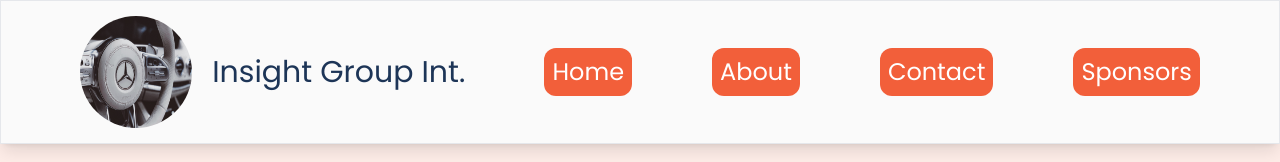
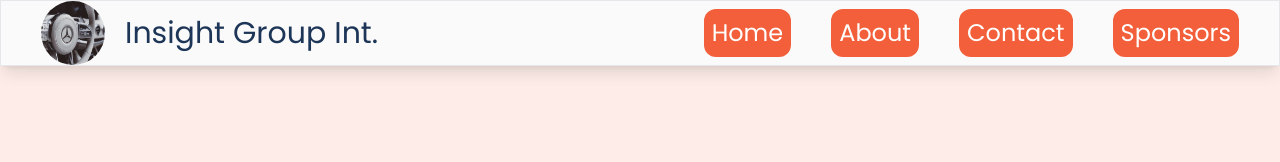
Before and after one commit to owusuvictorjnr/Insight-Group-Int, a Next.js app: page /about in a window 1280 px wide. Shown: the top 162 px of the page. Built offline with nearby package versions, Linux system fonts and the light colour scheme.

Commit message:
Fix: Navbar hight resize

```diff
--- a/components/Navbar.js
+++ b/components/Navbar.js
@@ -18,8 +18,8 @@ const Navbar = () => {
   };
 
   return (
-    <div className="bg-veryLightGray h-36 items-center flex top-0 z-20 left-0 right-0 fixed border shadow-lg  ">
-      <div className="flex justify-evenly  w-full">
+    <div className="bg-veryLightGray h-26 items-center flex top-0 z-20 left-0 right-0 fixed border shadow-lg  ">
+      <div className="flex justify-between px-10 w-full">
         <div className="flex gap-5">
           <Link href={'/'}>
             <Image
@@ -27,39 +27,41 @@ const Navbar = () => {
               alt="logo1"
               width={'50'}
               height={'50'}
-              className="rounded-full lg:h-28 lg:w-28 md:h-20 md:w-20 h-12 w-12 "
+              className="rounded-full lg:h-18 lg:w-18 md:h-16 md:w-16 h-12 w-12 "
             />
           </Link>
 
-          <p className="capitalize flex items-center lg:text-3xl md:text-2xl text-base text-[#1d3557]">
-            <Link href={'/'}>insight group int.</Link>
+          <p className="capitalize flex items-center justify-center lg:text-3xl md:text-2xl text-base text-[#1d3557] ">
+            <Link href={'/'}>
+              <p className="text-center">insight group int.</p>
+            </Link>
           </p>
         </div>
 
         {/*Large screen navbar*/}
         <div className="md:flex hidden">
-          <div className="flex items-center gap-10 lg:gap-20 capitalize text-2xl">
-            <Link href={'/'} className="">
-              <ul className="cursor-pointer py-2 px-2  hover:bg-brightRedLight rounded-xl hover:text-brightRedSupLight text-white bg-brightRed hover:underline duration-500  md:block">
-                <li>home</li>
+          <div className="flex items-center justify-between gap-5 lg:gap-10 capitalize text-2xl">
+            <Link href={'/'} className="cursor-pointer">
+              <ul className=" py-2 px-2  hover:bg-brightRedLight rounded-xl hover:text-brightRedSupLight text-white bg-brightRed hover:underline duration-500  md:block">
+                <li className="text-sm md:text-xl lg:text-2xl">home</li>
               </ul>
             </Link>
 
-            <Link href={'/about'}>
-              <ul className="cursor-pointer py-2 px-2  hover:bg-brightRedLight rounded-xl hover:text-brightRedSupLight text-white bg-brightRed hover:underline duration-500  md:block">
-                <li>about</li>
+            <Link href={'/about'} className="cursor-pointer">
+              <ul className="py-2 px-2  hover:bg-brightRedLight rounded-xl hover:text-brightRedSupLight text-white bg-brightRed hover:underline duration-500  md:block">
+                <li className="text-sm md:text-xl lg:text-2xl">about</li>
               </ul>
             </Link>
 
-            <Link href={'/contact'}>
-              <ul className="cursor-pointer py-2 px-2  hover:bg-brightRedLight rounded-xl hover:text-brightRedSupLight text-white bg-brightRed hover:underline duration-500  md:block  ">
-                <li>contact</li>
+            <Link href={'/contact'} className="cursor-pointer">
+              <ul className="py-2 px-2  hover:bg-brightRedLight rounded-xl hover:text-brightRedSupLight text-white bg-brightRed hover:underline duration-500  md:block  ">
+                <li className="text-sm md:text-xl lg:text-2xl">contact</li>
               </ul>
             </Link>
 
-            <Link href={'/sponsors'}>
-              <ul className="cursor-pointer py-2 px-2  hover:bg-brightRedLight rounded-xl hover:text-brightRedSupLight text-white bg-brightRed hover:underline duration-500  md:block ">
-                <li>sponsors</li>
+            <Link href={'/sponsors'} className="cursor-pointer ">
+              <ul className="py-2 px-2  hover:bg-brightRedLight rounded-xl hover:text-brightRedSupLight text-white bg-brightRed hover:underline duration-500  md:block ">
+                <li className="text-sm md:text-xl lg:text-2xl">sponsors</li>
               </ul>
             </Link>
           </div>
@@ -89,10 +91,12 @@ const Navbar = () => {
                 alt="side logo"
                 width={50}
                 height={50}
-                className="rounded-full h-16 w-16"
+                className="rounded-full h-12 w-12"
               />
-              <div>
-                <h1 className="capitalize text-sm">insight group int.</h1>
+              <div className="flex justify-center">
+                <h1 className="capitalize text-sm text-center text-darkBlue">
+                  insight group int.
+                </h1>
               </div>
 
               <div
@@ -103,7 +107,7 @@ const Navbar = () => {
               </div>
             </div>
             <div className="border-b border-gray-300 my-4 container mx-auto flex justify-center">
-              <p className="w-[85%] md:w-[90%] py-4 text-sm">
+              <p className="w-[85%] md:w-[90%] py-4 text-sm text-blue-800">
                 Power modern applications with enriched
               </p>
             </div>
```
